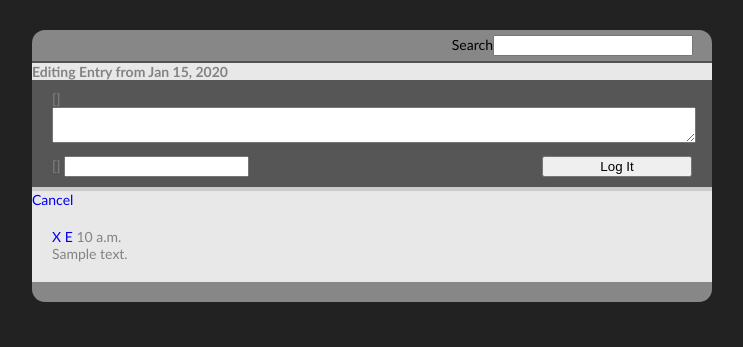
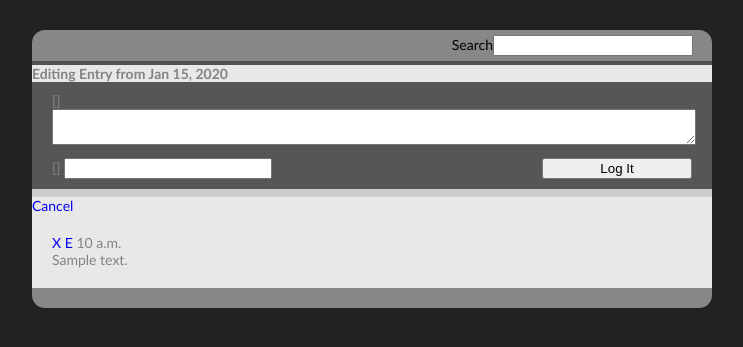
Before and after one commit to trey/chiplog, a Django app: template chiplog/templates/list_edit.html in a window 1280 px wide. Shown: the top 347 px of the page, without its empty margins (268-1011 px from the left). Run offline with Django 3.2, Linux system fonts and the light colour scheme; the template is opened without the code that fills it: most values are stand-ins (such as "Sample title", 1, 10 or a date in 2020); form fields are guessed from the names that the template uses; some libraries are stand-ins or nearby versions.

Commit message:
Started using Sass color constants, styled form pieces.

```diff
--- a/chiplog/static/css/sass/site/colors.sass
+++ b/chiplog/static/css/sass/site/colors.sass
@@ -1,20 +1,20 @@
-// Links
-!dark_gray = #D5D5D5
-!light_gray = #F9F9F9
-!yellow = #F4D75B
-!orange = #FED078
-!blue = #4183C4
+// General - Shades of Gray
+!dark_gray = #222222
+!mid_gray = #565656
+!light_gray = #878787
+!almost_white = #E8E8E8
 
 // Divs
-!body_bg = #DDDED9
-!page_bg = #FFFFFF
-!sidebar_bg = !light_gray
-!sidebar_title_bg = !orange
-!navbar_bg = !dark_gray
+!body_bg = !dark_gray
+!wrapper_bg = !light_gray
+!main_bg = !almost_white
+!entryform_bg = !mid_gray
 
-// Text
-!dark_text = #393939
-!light_text = #888888
-!navbar_text = #ffffff
-!link_text = !blue
-!error_text = #990000
+// Borders
+!header_border = #515151
+!entryform_border = #ccc
+
+// ---------- From Jason's example: ----------
+// !yellow = #F4D75B
+// !orange = #FED078
+// !blue = #4183C4
--- a/chiplog/static/css/screen.css
+++ b/chiplog/static/css/screen.css
@@ -107,13 +107,13 @@ body {
 
 #header {
   padding: 5px 19px 5px 17px;
-  border-bottom: 2px solid #515151; }
-  #header form {
-    float: right; }
+  border-bottom-width: 4px;
+  border-bottom-style: solid;
+  border-bottom-color: #515151; }
 
 #main {
   clear: both;
-  background: #E8E8E8;
+  background: #e8e8e8;
   color: #838383; }
   #main #entries {
     margin: 20px 0; }
@@ -135,22 +135,28 @@ body {
   visibility: hidden; }
 
 /* ---------- site/forms.sass ---------- */
-#header form input[type=search] {
-  width: 200px;
-  color: #888; }
+#header form {
+  float: right; }
+  #header form input[type=search] {
+    width: 200px;
+    color: #888; }
 
 #main form {
   padding: 10px 20px 0;
   padding-bottom: 0;
-  border-bottom: 4px solid #ccc;
+  border-bottom: 8px solid #ccc;
   background: #565656; }
   #main form a {
     font-size: 11px;
     color: #a2a2a2; }
+    #main form a:hover {
+      text-decoration: underline; }
   #main form div {
     margin-bottom: 10px; }
   #main form .tags {
     float: left; }
+    #main form .tags input {
+      width: 200px; }
   #main form .button {
     float: right; }
     #main form .button input {
```
Also changed, not shown: chiplog/static/css/sass/site/forms.sass (+7 -1 lines), chiplog/static/css/sass/site/main.sass (+8 -8 lines).
